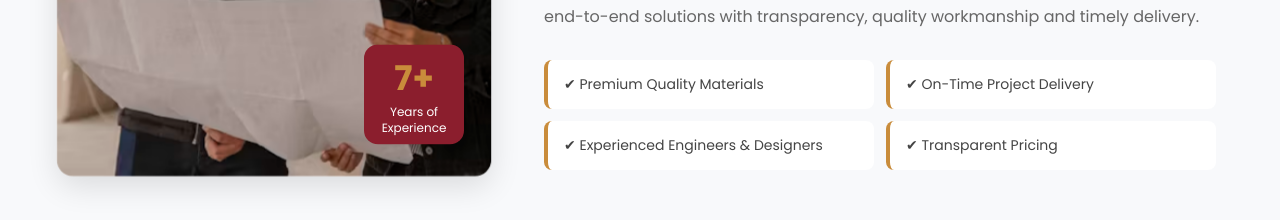
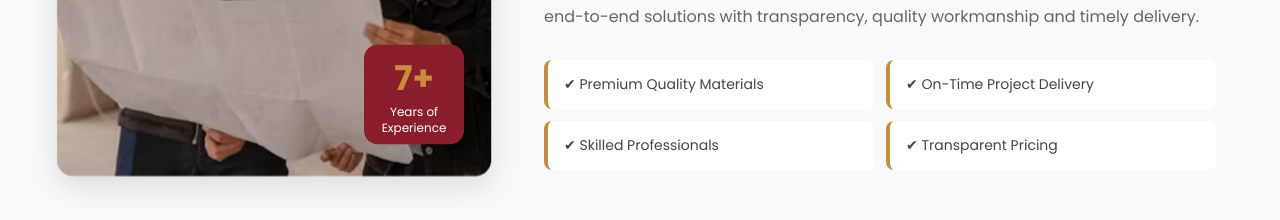
Before and after one commit to SIVASEELAN333/RIA-INTERIORS, a React (Vite) app: page / in a window 1280 px wide. Shown: the part 1200-1420 px from the top of the page. Built offline with nearby package versions, Linux system fonts and the light colour scheme.

Commit message:
Update description of engineering team

```diff
--- a/src/components/About.jsx
+++ b/src/components/About.jsx
@@ -101,7 +101,7 @@ function About() {
 
                         <div>✔ On-Time Project Delivery</div>
 
-                        <div>✔ Experienced Engineers & Designers</div>
+                        <div>✔ Skilled Professionals</div>
 
                         <div>✔ Transparent Pricing</div>
 
```
